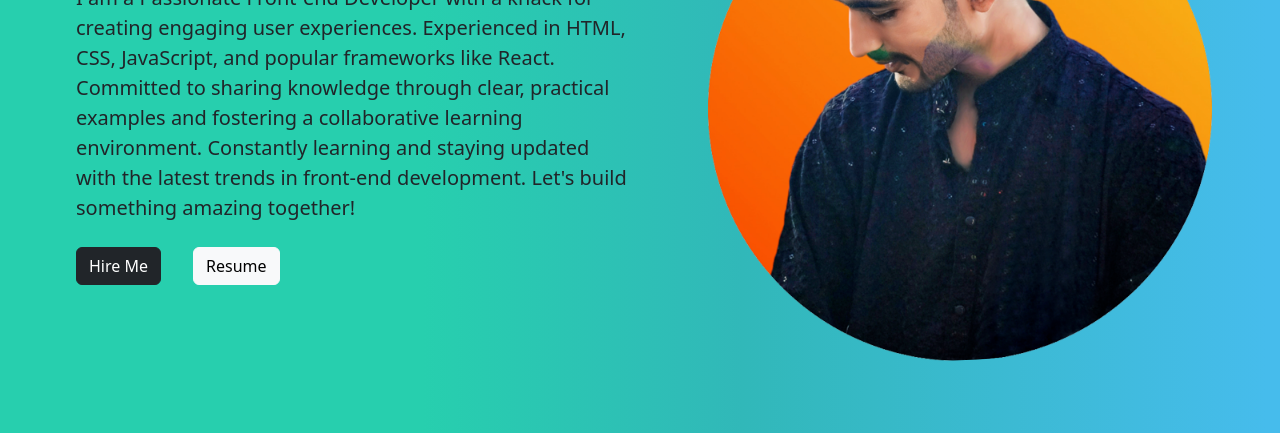
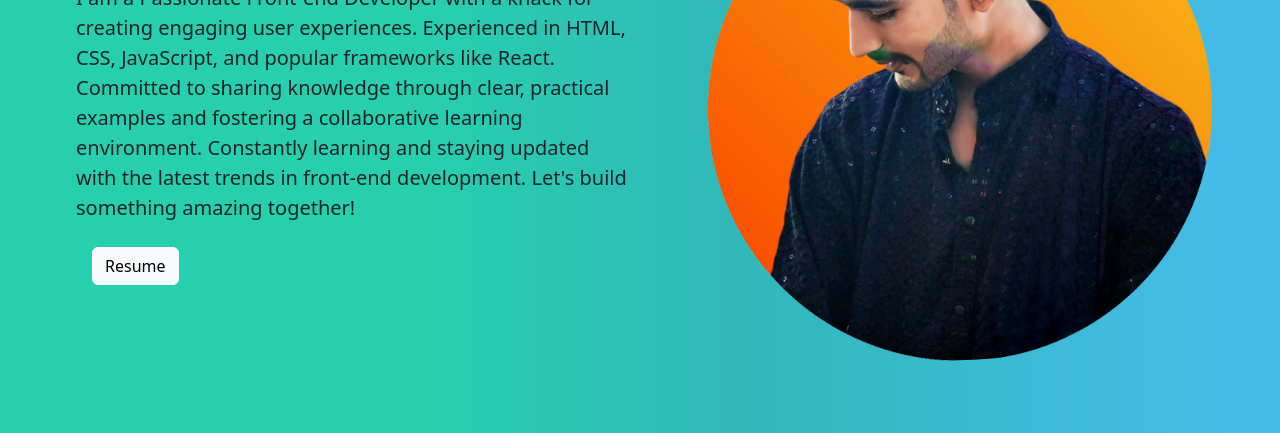
Before and after one commit to SushilDwivedi2005/port, a plain HTML site: page index.html in a window 1280 px wide. Shown: the part 367-800 px from the top of the page. Drawn offline with nearby package versions, Linux system fonts and the light colour scheme.

Commit message:
resume update

```diff
--- a/index.html
+++ b/index.html
@@ -68,8 +68,8 @@
                 development. Let's build something amazing together!
               </p>
               <div class="d-flex justify-content-start ">
-                <button class="btn btn-dark me-3 ">Hire Me</button>
-                <button class="btn btn-light ms-3 ">Resume</button>
+<!--                 <button class="btn btn-dark me-3 " >Hire Me</button> -->
+                <button class="btn btn-light ms-3 " onclick="https://shorturl.at/YEbjY">Resume</button>
             </div>
             <div>
               <!--  <ul class="d-flex justify-content-start mt-4 p-1 icon">
```
